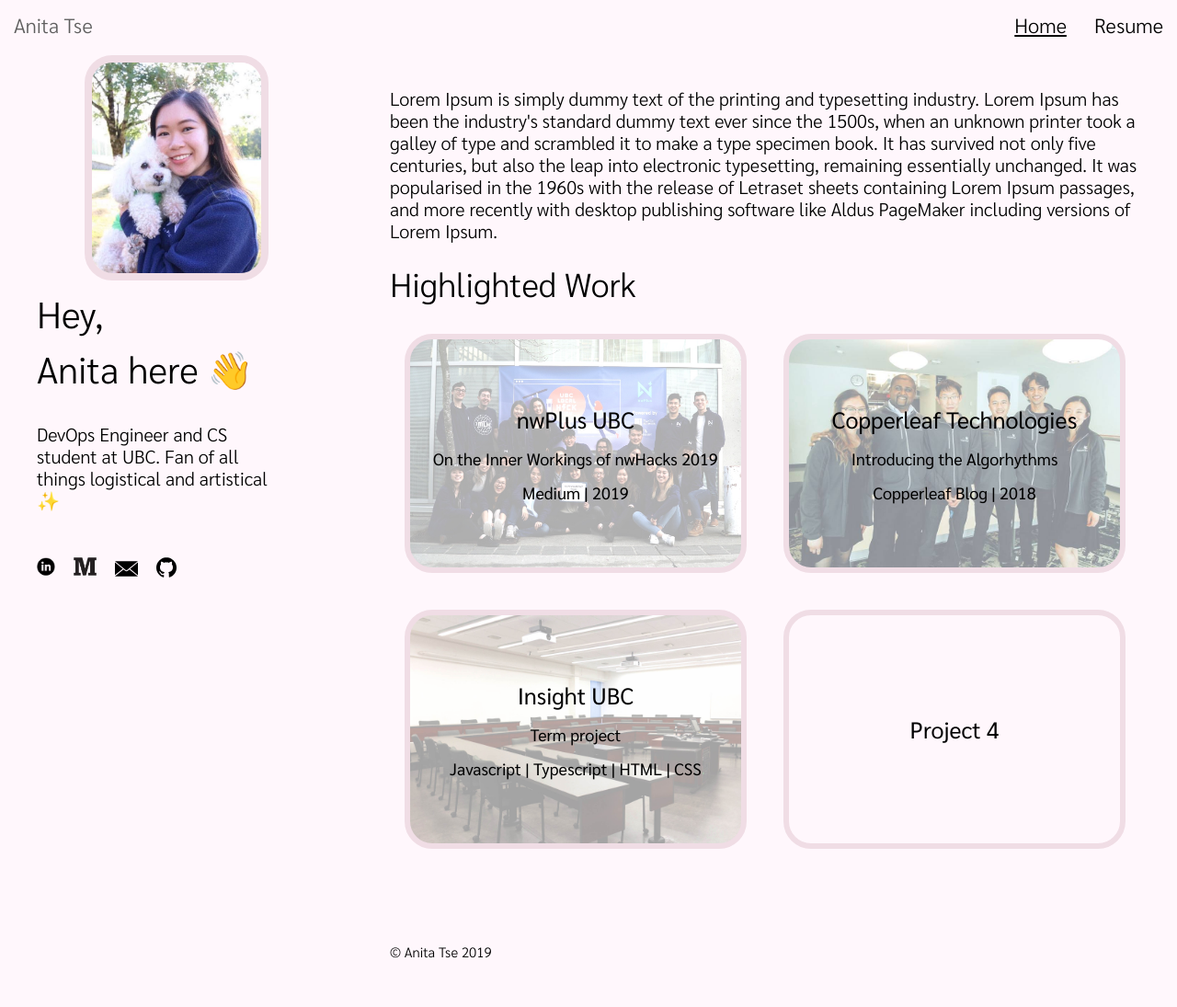
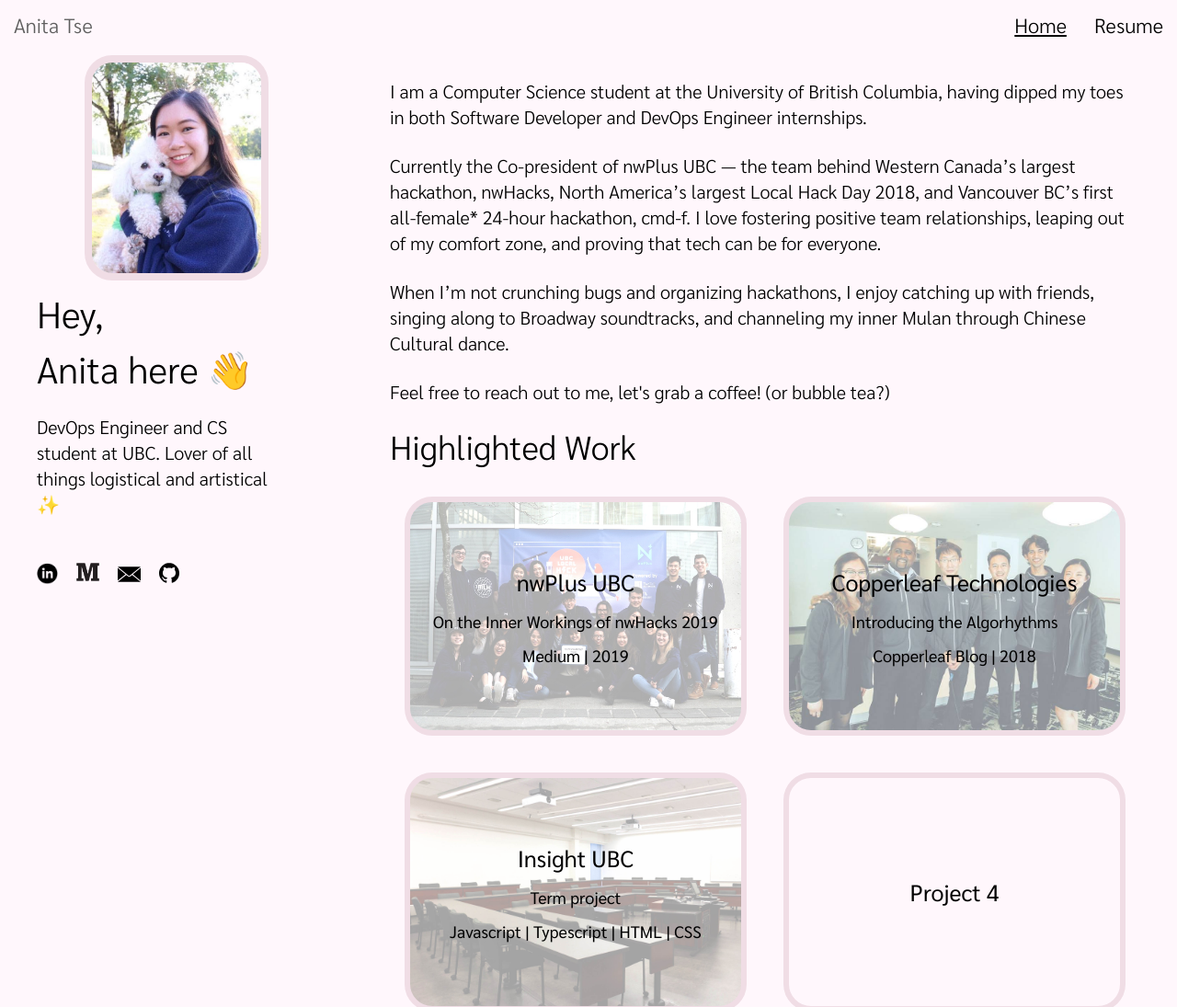
Before and after one commit to anitatse/anitatse.github.io, a plain HTML site: page index.html in a window 1280 px wide. Shown: the top 1095 px of the page at 92% size. Before the commit the page ends 1047 px from the top, so only its background shows below. Drawn offline with nearby package versions, Linux system fonts and the light colour scheme.

Commit message:
placeholder descriptions

```diff
--- a/css/style.css
+++ b/css/style.css
@@ -25,13 +25,13 @@
 
 .paragraph {
   font-size: 20px;
-  line-height: 24px;
+  line-height: 28px;
   font-family: 'Sarabun', sans-serif;
   font-weight: 300;
-  padding-top: 15px;
+  padding-top: 5px;
   padding-left: 40px;
   padding-right: 40px;
-  max-width: 1000px
+  max-width: 950px
 }
 
 #left-paragraph {
--- a/index.html
+++ b/index.html
@@ -25,11 +25,11 @@
       <img class="headshot" src="images/headshot.jpg" width=200px class="center">
       <h1 class="header">Hey,</h1>
       <h1 class="header">Anita here 👋</h1>
-      <p class="paragraph" id="left-paragraph">DevOps Engineer and CS student at UBC. Fan of all things logistical and artistical ✨</p>
+      <p class="paragraph" id="left-paragraph">DevOps Engineer and CS student at UBC. Lover of all things logistical and artistical ✨</p>
 
       <div class="icon-row">
         <a href="https://www.linkedin.com/in/anita-tse/">
-          <img src="images/linkedin.png" width=40px class="icon">
+          <img src="images/linkedin.png" width=43px class="icon">
         </a>
         <a href="https://medium.com/@anitamtse">
           <img src="images/medium.png" width=45px class="icon">
@@ -56,11 +56,22 @@
 
     <a name="home"></a>
     <div class="space"></div>
+    <!-- Description at the top of right panel -->
     <p class="paragraph">
-      <!-- Description at the top of right panel -->
-      Lorem Ipsum is simply dummy text of the printing and typesetting industry. Lorem Ipsum has been the industry's standard dummy text ever since the 1500s, when an unknown printer took a galley of type and scrambled it to make a type specimen book. It has survived not only five centuries, but also the leap into electronic typesetting, remaining essentially unchanged. It was popularised in the 1960s with the release of Letraset sheets containing Lorem Ipsum passages, and more recently with desktop publishing software like Aldus PageMaker including versions of Lorem Ipsum.
+      I am a Computer Science student at the University of British Columbia, having dipped my toes in both Software Developer and DevOps Engineer internships.
     </p>
-
+<p class="paragraph">
+Currently the Co-president of nwPlus UBC — the team behind Western Canada’s largest hackathon, nwHacks, North America’s largest Local Hack Day 2018, and Vancouver BC’s first all-female* 24-hour hackathon, cmd-f.
+<!-- </p> -->
+<!-- <p class="paragraph"> -->
+I love fostering positive team relationships, leaping out of my comfort zone, and proving that tech can be for everyone.
+</p>
+<p class="paragraph">
+When I’m not crunching bugs and organizing hackathons, I enjoy catching up with friends, singing along to Broadway soundtracks, and channeling my inner Mulan through Chinese Cultural dance.
+</p>
+    </p>
+<p class="paragraph">
+  Feel free to reach out to me, let's grab a coffee! (or bubble tea?)
       <!-- CARDS -->
       <a name="cards"></a>
       <h1 class="header" id="header2">Highlighted Work</h1>
```
